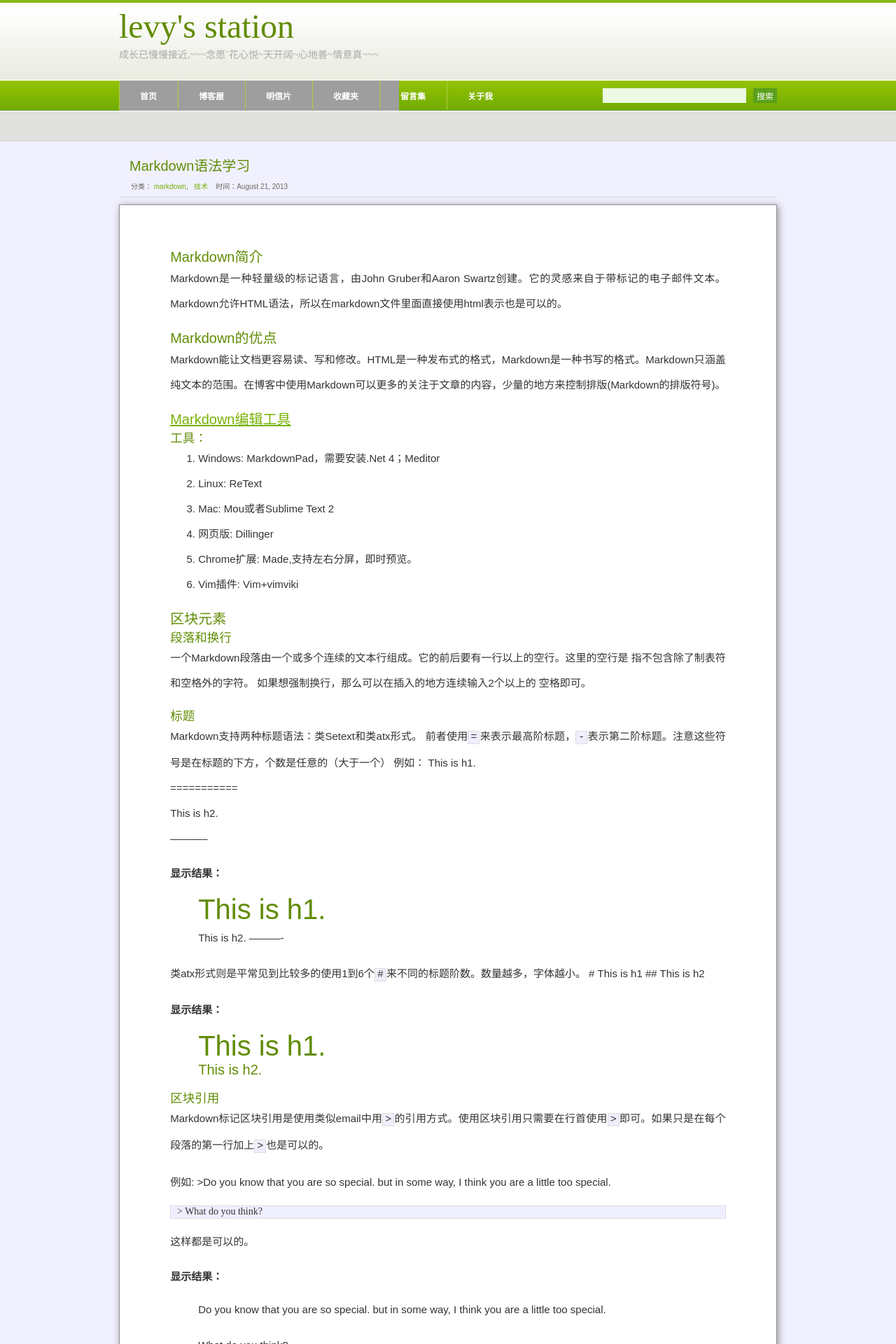
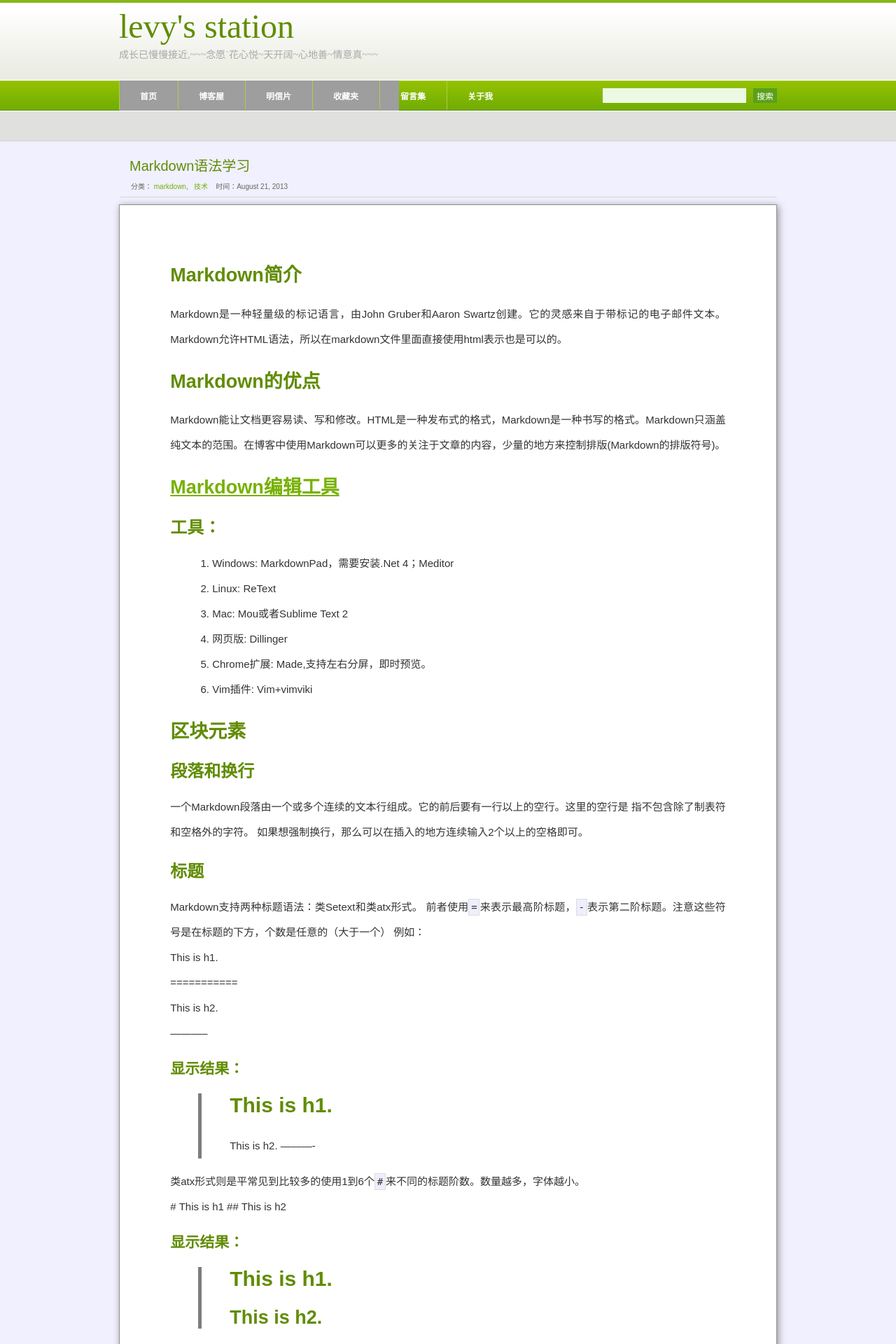
Before and after one commit to cailiwei/yuan, a Jekyll site: the page built from _posts/2013-08-21-learn-markdown.markdown, in a window 1280 px wide. Shown: the top 1920 px of the page at 70% size. Built offline with Jekyll 4.4.1, drawn with Linux system fonts in a browser that asks for light colours; comment, search, counter and statistics services are not loaded; some of the changed text lies outside the part shown.

Commit message:
Modified the entry Style

```diff
--- a/_posts/2013-08-21-learn-markdown.markdown
+++ b/_posts/2013-08-21-learn-markdown.markdown
@@ -14,6 +14,7 @@ Markdown允许HTML语法，所以在markdown文件里面直接使用html表示
 Markdown能让文档更容易读、写和修改。HTML是一种发布式的格式，Markdown是一种书写的格式。Markdown只涵盖纯文本的范围。在博客中使用Markdown可以更多的关注于文章的内容，少量的地方来控制排版(Markdown的排版符号)。
 
 ##[Markdown编辑工具](http://www.appinn.com/markdown-tools/)
+
 ###工具：
 1. Windows: MarkdownPad，需要安装.Net 4；Meditor
 1. Linux: ReText
@@ -23,10 +24,11 @@ Markdown能让文档更容易读、写和修改。HTML是一种发布式的格
 1. Vim插件: Vim+vimviki
 
 ##区块元素
+
 ###段落和换行
 一个Markdown段落由一个或多个连续的文本行组成。它的前后要有一行以上的空行。这里的空行是
-指不包含除了制表符和空格外的字符。 如果想强制换行，那么可以在插入的地方连续输入2个以上的
-空格即可。
+指不包含除了制表符和空格外的字符。 如果想强制换行，那么可以在插入的地方连续输入2个以上的空格即可。
+
 ###标题
 Markdown支持两种标题语法：类Setext和类atx形式。
 前者使用`=`来表示最高阶标题，`-`表示第二阶标题。注意这些符号是在标题的下方，个数是任意的（大于一个）
@@ -60,6 +62,7 @@ Markdown标记区块引用是使用类似email中用`>`的引用方式。使用
     > What do you think?
 
 这样都是可以的。
+
 ####显示结果：
 >Do you know that you are so special. but in some way,     I think you are a little too special.
 
@@ -90,6 +93,7 @@ Markdown标记区块引用是使用类似email中用`>`的引用方式。使用
     >1. Item1.
     >3. Item2.
     >10. Item3.
+
 ####显示效果:
 1. I Love China.
 3. I Love Ruby.
@@ -129,6 +133,7 @@ Markdown标记区块引用是使用类似email中用`>`的引用方式。使用
 ____      __________        ___________
 
 ##区段元素
+
 ###链接
 Markdown支持两种形式的链接语法：行内式和参考式。它们的共同点是：都是使用`[]`来标记的。
 
@@ -147,6 +152,7 @@ This is a [Link](http://snails.github.com,"My Blog") to my site.
 
 我在文章上部定义了:
 	[top]: # "Top of the post."
+
 ####显示效果：
 This is the link to the [Top][top] Link.
 
@@ -195,6 +201,7 @@ This is the link to the [Top][top] Link.
 不过Markdown没有办法来指定图片的宽高，所以如果图片太BIG，请选择``<img>``标签，因为Markdown是兼容这些标签滴。
 
 下面我们贴一个指向ruby china社区Logo的图片：
+
 	![ruby-china logo](http://ruby-china.org/assets/big_logo.png  "logo")
 
 ####显示结果：
@@ -202,6 +209,7 @@ This is the link to the [Top][top] Link.
 
 ###Others
 另外如果使用尖括号将网址、邮箱放在里面，你会发现，Markdown 已经为了做了很多事。
+
 	<http://cailiwei.github.com>
 
 	Contact Me: <cailiwei516@gmail.com>
--- a/css/style.css
+++ b/css/style.css
@@ -3,7 +3,6 @@ Design by Free CSS Templates
 http://www.freecsstemplates.org
 Released for free under a Creative Commons Attribution 2.5 License
 */
-
 body {
 	margin: 0;
 	padding: 0;
@@ -12,62 +11,46 @@ body {
 	font-size: 15px;
 	color: #8A8A8A;
 }
-
-h1, h2, h3 {
+h1, h2, h3, h4, h5{
 	margin: 0;
 /*	text-transform: uppercase; */
 	font-weight: normal;
 	color: #618C04;
 }
-
 h1 { font-size: 40px; }
-
 h2 { font-size: 20px; }
-
-h3 { }
-
+h3 { font-size: 18px; }
+h4 { font-size: 16px; }
 p, ul, ol {
 	margin-top: 0;
 	line-height: 240%;
 	text-align: justify;
 }
-
 ul, ol { }
-
 blockquote { }
-
 a { color: #77B003; }
-
 a:hover { text-decoration: none; }
-
 a img {
 	border: none;
 }
-
 img.left {
 	float: left;
 	margin: 7px 30px 0 0;
 }
-
 img.right {
 	float: right;
 	margin: 7px 0 0 30px;
 }
-
 hr { display: none; }
-
 .list1 {
 }
-
 .list1 li {
 	float: left;
 	line-height: normal;
 }
-
 .list1 li img {
 	margin: 0 30px 30px 0;
 }
-
 .list1 li.alt img {
 	margin-right: 0;
 }
@@ -76,13 +59,11 @@ hr { display: none; }
 }
 
 /** LOGO */
-
 #logo {
 	width: 940px;
 	height: 115px;
 	margin: 0 auto;
 }
-
 #logo h1, #logo p {
 	margin: 0px;
 	line-height: normal;
@@ -91,7 +72,6 @@ hr { display: none; }
 	font-family: "华文行楷", "Times New Roman", Times, serif;
 	color: #618C04;
 }
-
 #logo p {
 	margin-top: 2px;
 	text-transform: lowercase;
@@ -99,19 +79,16 @@ hr { display: none; }
 	font-family: "华文行楷", "Times New Roman", Times, serif;
 	color: #A8A8A8;
 }
-
 #logo h1 {
 	padding-top: 10px;
 	font-size: 48px;
 	font: "华文行楷";
 }
-
 #logo a {
 	text-decoration: none;
 	color: #A8A8A8;
 	font: "华文行楷";
 }
-
 #logo h1 a {
 	text-decoration: none;
 	color: #618C04;
@@ -128,26 +105,22 @@ hr { display: none; }
 }
 
 /* Menu */
-
 #menu {
 	float: left;
 	width: 680px;
 	height: 43px;
 	background: url(images/img02.jpg) no-repeat left top;
 }
-
 #menu ul {
 	margin: 0;
 	padding: 0px 0px 0px 0px;
 	list-style: none;
 	line-height: normal;
 }
-
 #menu li {
 	display: block;
 	float: left;
 }
-
 #menu a {
 	display: block;
 	float: left;
@@ -163,42 +136,34 @@ hr { display: none; }
 	font-weight: bold;
 	color: #FFFFFF;
 }
-
 #menu a:hover {
 	text-decoration: none;
 }
-
 #menu .current_page_item a {
 }
-
 #menu .first {
 }
 
 /* Search */
-
 #search {
 	float: right;
 	width: 260px;
 }
-
 #search form {
 	float: right;
 	margin: 0;
 	padding: 11px 0px 0 0;
 }
-
 #search fieldset {
 	margin: 0;
 	padding: 0;
 	border: none;
 }
-
 #search input {
 	float: left;
 	font: 12px Georgia, "Times New Roman", Times, serif;
 	border: none;
 }
-
 #search-text {
 	width: 200px;
 	height: 18px;
@@ -207,7 +172,6 @@ hr { display: none; }
 	background: #ECF9E4;
 	color: #0c1b68;
 }
-
 #search-submit {
 	height: 21px;
 	margin-left: 10px;
@@ -217,7 +181,6 @@ hr { display: none; }
 }
 
 /* Page */
-
 #page {
 	width: 940px;
 	margin: 0 auto;
@@ -248,14 +211,12 @@ hr { display: none; }
 }
 
 /* Content */
-
 #content {
 	float: right;
 	width: 670px;
 }
 
 /* page-navigation */
-
 .page-navigation {
 	background-color:#CAF17D;
 	margin:1em 0;
@@ -264,8 +225,6 @@ hr { display: none; }
 	padding:.25em;
 	position:relative;
 }
-
-
 .page-navigation  a {
 	border-bottom:1px dashed #666;
 	color:#000000;
@@ -273,7 +232,6 @@ hr { display: none; }
 	padding:.25em;
 	text-decoration: none;
 }
-
 .page-navigation  a:hover {
 	border-bottom:1px dashed #BFEFFF;
 	color: #ffffff; /* #de82de; */
@@ -285,20 +243,17 @@ hr { display: none; }
 .post {
 	margin-bottom: 30px;
 }
-
 .post .title {
 	height: 44px;
 	text-align: left;
 	padding-left: 15px;
 }
-
 .post .title a {
 	text-decoration: none;
 	text-transform: capitalize;
 	font-size: 24px;
 	color: #618C04;
 }
-
 .post .date {
 	margin-top: -10px;
 	margin-left: 2px;
@@ -307,7 +262,6 @@ hr { display: none; }
 	text-align: right;
 	color: gray;
 }
-
 .post .meta {
 	margin-top: -10px;
 	margin-left: 2px;
@@ -318,21 +272,17 @@ hr { display: none; }
 	font-size: 10px;
 	color: #66665E;
 }
-
 .post .meta span {
 	display: block;
 	margin-top: -12px;
 }
-
 .post .meta a {
 	text-decoration: none;
 }
-
 .post .entry {
 	margin-bottom: 10px;
 	padding: 10px 30px 10px 30px;
 }
-
 .post .links {
 	display: block;
 	width: 120px;
@@ -348,11 +298,9 @@ hr { display: none; }
 	font-weight: bold;
 	color: #666666;
 }
-
 .post .links a{
 	text-decoration: none;
 }
-
 .post .post-bottom {
 	height:30px;
 	margin-bottom:10px;
@@ -362,7 +310,6 @@ hr { display: none; }
 }
 
 /* entry ---- >  posted blog was insided here */
-
 #entry {
 	margin-bottom: 10px;
 	padding: 1.54cm 1.91cm 1.54cm 1.91cm;
@@ -373,23 +320,71 @@ hr { display: none; }
 	-moz-box-shadow: 2px 2px 10px #909090;
 	-webkit-box-shadow: 2px 2px 10px #909090;
 }
+#entry pre::-webkit-scrollbar-track-piece {
+    background: #eef;
+}
+#entry pre::-webkit-scrollbar-thumb {
+    background: #eef;
+}
+#entry pre::-webkit-scrollbar-thumb:hover {
+    background: #6f6f6f;
+    border:0;
+}
+.ace_editor.dark {
+    background: #eef;
+}
+#entry h1, #entry h2, #entry h3, #entry h4, #entry h5, #entry h6 {
+    font-weight: bold;
+    margin: 0.75em 0;
+	color: #618C04;
+}
+#entry h1 {
+    font-size: 2em;
+}
+#entry h2 {
+    font-size: 1.8em;
+}
+#entry h3 {
+    font-size: 1.6em;
+}
+#entry h4 {
+    font-size: 1.4em;
+}
+#entry h5 {
+    font-size: 1.2em;
+}
+#entry h6 {
+    font-size: 1.0em;
+}
+#entry blockquote {
+    padding-left: 40px;
+    border-left: 5px #7d7d7d solid;
+}
+#entry ul, #entry ol {
+    margin-left: 20px;
+}
 /* code backlight */
 #entry pre {
+    margin: 10px;
+    border: 1px solid #ddd;
+    background-color: #eef;
+    padding: 10px;
+/*  color: #f2f2f2; */
+    overflow: auto;
+}
+#entry code {
+    font-size: 14px;
+    font-family: 'monospace','Monaco';
 	border: 1px solid #ddd;
 	background-color: #eef;
-	padding: 0 .4em;
-}
-#entry code {
-	border: 1px solid #ddd;
-	background-color: #eef;
-	padding: 0 .2em;
+	padding: 0.2em;
 }
 #entry pre code {
-	border: none;
-	font-size: 14px;
-	font-family: "Times New Roman", Times, serif;
+	border-left: 3px #7d7d7d solid;
 }
-
+#entry p {
+    margin: 1em 0;
+}
 /* terminal */
 #entry pre.terminal {
 	border: 1px solid #000;
@@ -399,9 +394,7 @@ hr { display: none; }
 #entry pre.terminal code {
 	background-color: #333;
 }
-
 /* tags */
-
 #tag_cloud a:hover {
 	color:#333!important;
 	margin-bottom:10px;
@@ -409,52 +402,42 @@ hr { display: none; }
 	padding:5px;
 	text-decoration: none;
 }
-
 #show-tag {
 	height: auto !important;_height:300px;
 	min-height:300px;_overflow: visible;
 }
-
 #show-tag span {
 	font-weight: normal;
 	font-size:14px;
 	color: #808080;
 }
-
 /* comments */
-
 .comments {
 	background-color:#f8f8f8;
 	padding:1.5em 2em;
 }
-
 #disqus_thread {
 	padding: 15px 15px 15px 15px;
 	color: #808080;
 }
-
 /* Sidebar */
-
 #sidebar {
 	float: left;
 	width: 240px;
 	font-family: Arial, Helvetica, sans-serif;
 	font-size: 12px;
 }
-
 #sidebar ul {
 	margin: 0;
 	padding: 0;
 	list-style: none;
 	line-height: normal;
 }
-
 #sidebar li {
 	margin-bottom: 20px;
 	padding: 0 0 10px 0px;
 	list-style: none;
 }
-
 #desire {
 	font-family: "华文行楷", Arial, serif;
 	color:#FFFFFF;
@@ -462,33 +445,27 @@ hr { display: none; }
 	text-shadow:#339900 0px 1px 3px,#339900 1px 0px 3px,#339900 0px -1px 3px,#339900 -1px 0px 3px;
 	filter:glow(color=#339900,strength=3)
 }
-
 #sidebar li ul {
 	margin: 0px 14px;
 }
-
 #sidebar li li {
 	margin: 0;
 	padding: 12px 0px;
 	border-bottom: 1px solid #E9E8DD;
 	background: url(images/img06.gif) no-repeat left 18px; /* cancel set img*/
 }
-
 #sidebar li li a {
 	padding: 0px 0px 0px 20px;
 	font-weight: normal;
 	color: #808080;
 }
-
 #sidebar li li a:hover {
 	color: #77B003;
 }
-
 #sidebar p {
 	margin: 0;
 	padding: 0px 14px;
 }
-
 #sidebar h2 {
 	height: 30px;
 	margin: 0 0 10px 0px;
@@ -499,77 +476,15 @@ hr { display: none; }
 	font-weight: normal;
 	color: #618C04;
 }
-
-
 #sidebar p {
 	line-height: 200%;
 }
-
 #sidebar a {
 	text-align: left;
 	text-decoration: none;
 	font-weight: bold;
 }
-
-/* Calendar  this line is not used by now */
-
-#calendar {
-}
-
-#calendar caption {
-	padding-bottom: 5px;
-	font-weight: bold;
-}
-
-#calendar table {
-	width: 100%;
-	border-collapse: collapse;
-	border-bottom: 1px solid #24130F;
-	border-left: 1px solid #24130F;
-	border-right: 1px solid #24130F;
-}
-
-#calendar thead th {
-	padding: 5px 0;
-	text-align: center;
-	border-top: 1px solid #24130F;
-	border-left: 1px solid #24130F;
-	background: #24130F;
-}
-
-#calendar tbody td {
-	padding: 5px 0;
-	text-align: center;
-	border-top: 1px solid #24130F;
-	border-left: 1px solid #24130F;
-	border-bottom: 1px solid #24130F;
-}
-
-#calendar tfoot td {
-	padding: 5px;
-	border-left: 1px solid #24130F;
-	border-bottom: 1px solid #24130F;
-}
-
-#calendar tfoot #next {
-	border-top: 1px solid #24130F;
-	text-align: right;
-}
-
-#calendar tfoot #prev {
-	border-top: 1px solid #24130F;
-}
-
-#calendar .pad {
-	border-bottom: 1px solid #24130F;
-}
-
-#calendar #today {
-	background: #24130F;
-}
-
 /* Footer */
-
 #footer {
 	width: 100%;
 	height: 100px;
@@ -577,10 +492,8 @@ hr { display: none; }
 	padding: 0;
 	background: #E1E1E1;
 }
-
 #footer-bgcontent {
 }
-
 #footer p {
 	margin: 0;
 	padding: 30px 0px 0px 0px;
@@ -589,6 +502,5 @@ hr { display: none; }
 /*	text-transform: uppercase; */
 	font-size: 10px;
 }
-
 #footer a {
 }
```
